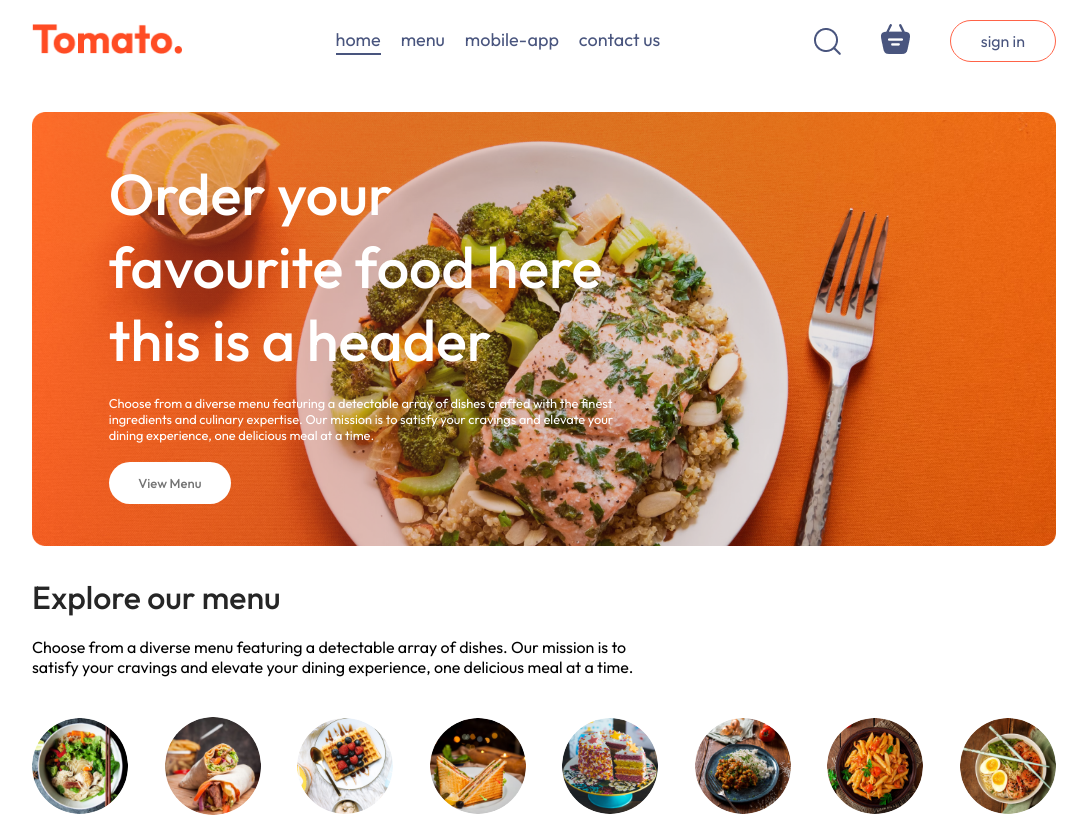
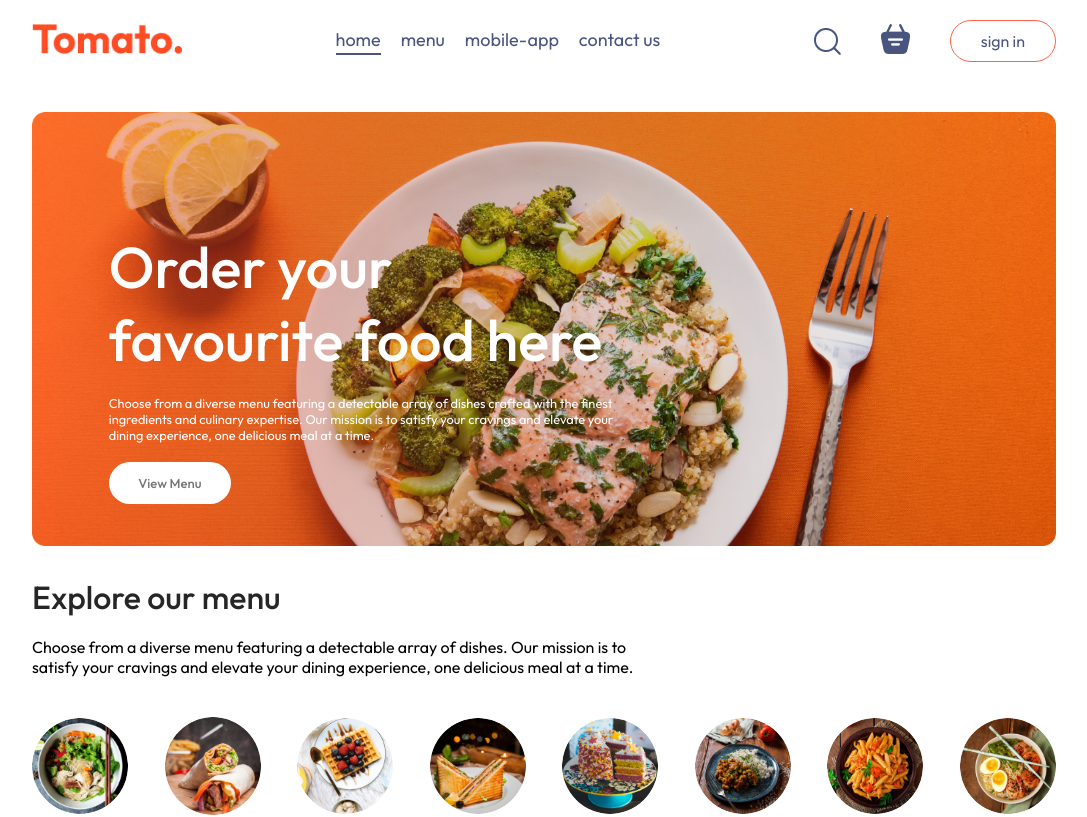
Before and after one commit to Nishanthediga/food-delivery-devops, a React (Vite) app in the folder frontend/: page / in a window 1280 px wide. Shown: the top 817 px of the page, without its empty margins (96-1183 px from the left). Built offline with nearby package versions, Linux system fonts and the light colour scheme; no server answers.

Commit message:
header is changed

```diff
--- a/frontend/src/components/Header/Header.jsx
+++ b/frontend/src/components/Header/Header.jsx
@@ -5,7 +5,7 @@
   return (
     <div className="header">
       <div className="header-contents">
-        <h2>Order your favourite food here this is a header</h2>
+        <h2>Order your favourite food here</h2>
         <p>
           Choose from a diverse menu featuring a detectable array of dishes
           crafted with the finest ingredients and culinary expertise. Our
```
